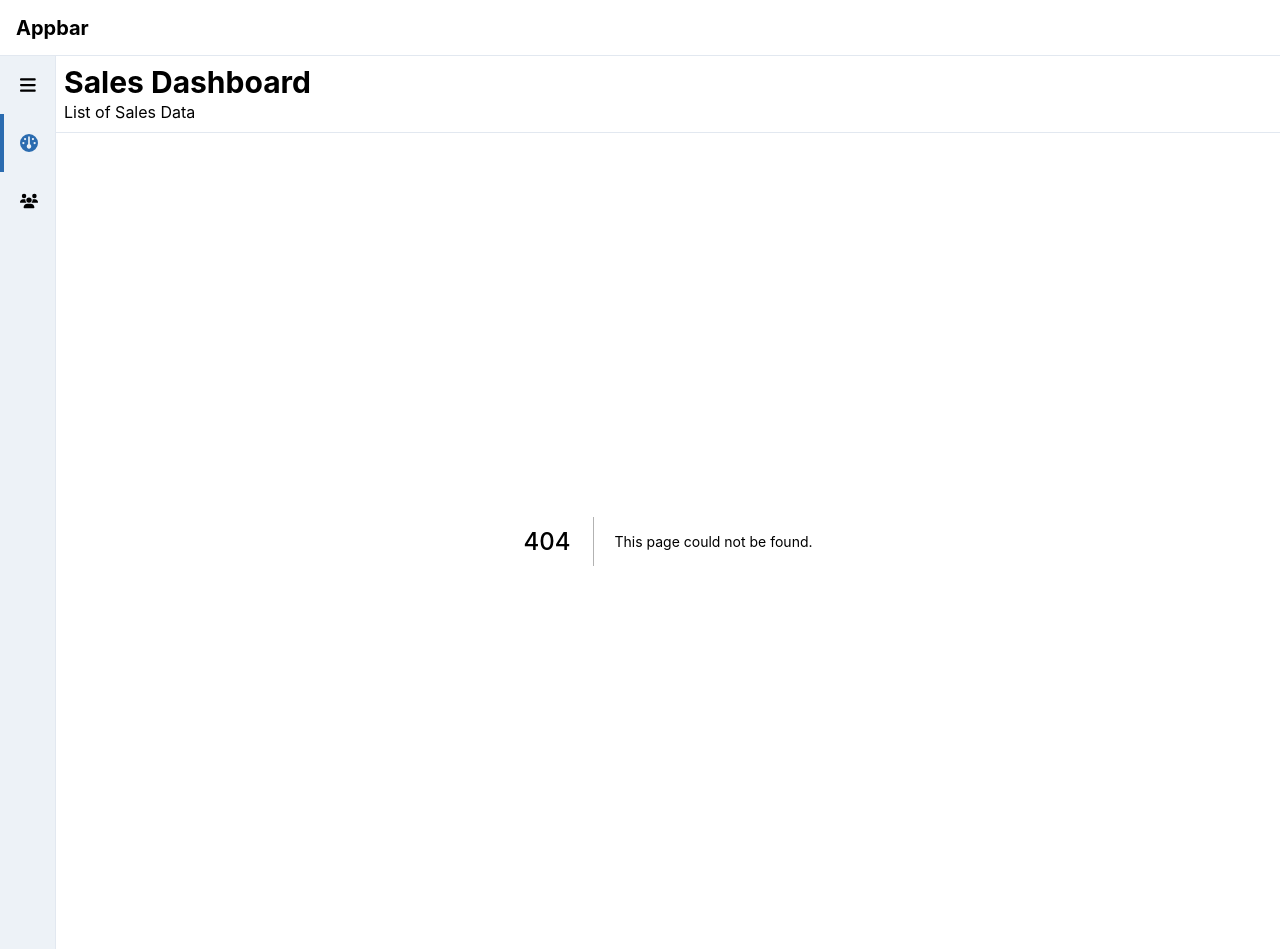
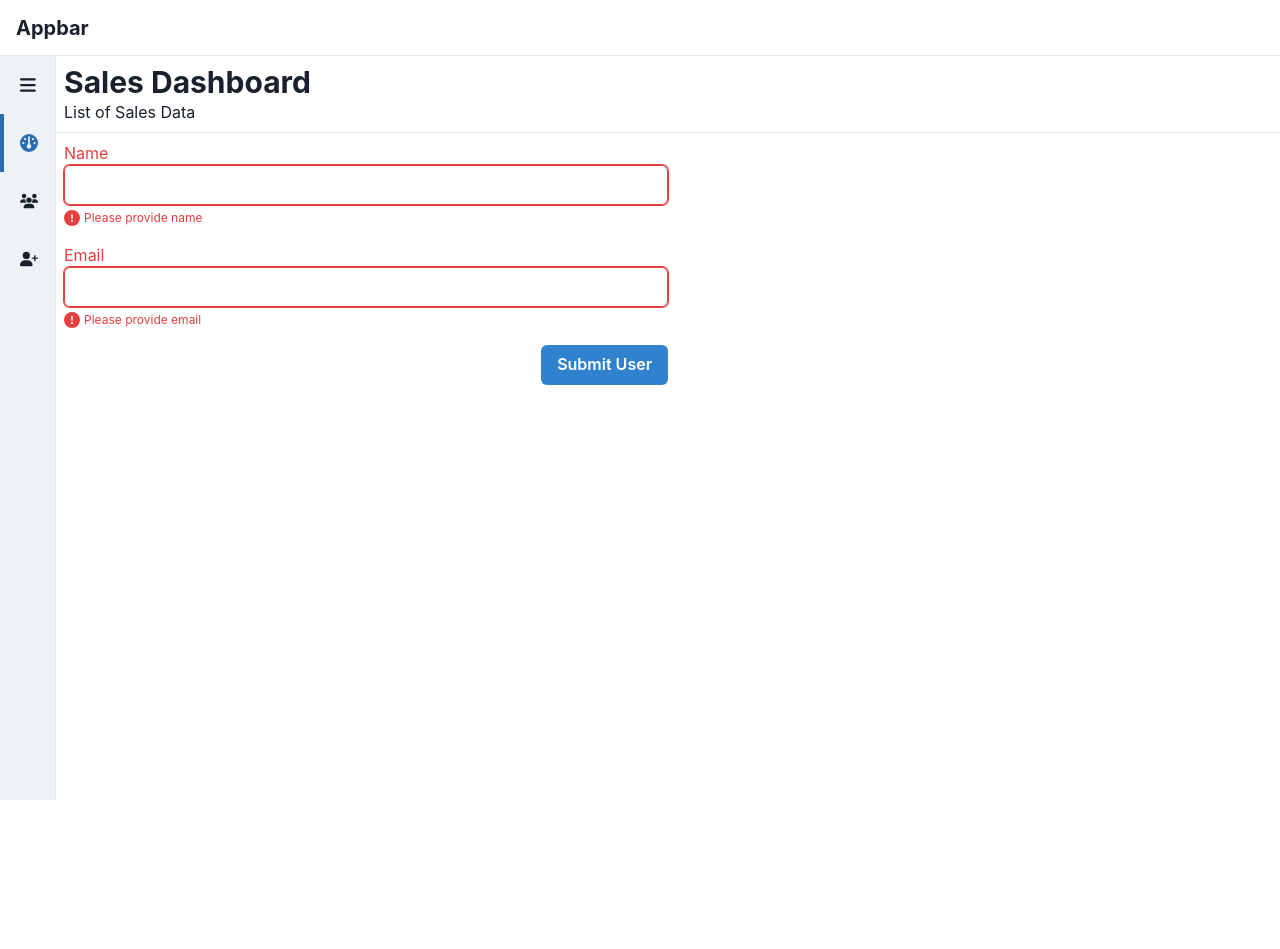
Before and after one commit to ibrahimtrg18/technical-test-delman.io-ibrahim-tarigan, a Next.js app: page /register in a window 1280 px wide. Before the commit this address had no page. After the commit the page ends 800 px from the top, so only its background shows below. Built offline with nearby package versions, Linux system fonts and the light colour scheme.

Commit message:
feature: add content for registeration user

```diff
--- a/src/apis/ApiClient.ts
+++ b/src/apis/ApiClient.ts
@@ -1,3 +1,5 @@
+import { CreateUser } from "../ts/intefaces";
+
 type Response = {
   message: string;
   data: any;
@@ -31,6 +33,27 @@ class ApiClient {
       throw err;
     }
   }
+
+  async createUser(data: CreateUser) {
+    try {
+      const res = await fetch(`${this.baseUrl}/users`, {
+        method: "POST",
+        headers: {
+          "Content-Type": "application/json",
+        },
+        body: JSON.stringify(data),
+      });
+      const resJson: Response = await res.json();
+
+      if (!res.ok) {
+        throw new Error(`user with email ${data.email} already exists`);
+      }
+
+      return resJson;
+    } catch (err: any) {
+      throw new Error(err);
+    }
+  }
 }
 
 export default ApiClient;
--- a/src/components/Layout/Layout.tsx
+++ b/src/components/Layout/Layout.tsx
@@ -48,6 +48,16 @@ const Layout: FC<LayoutProps> = (props) => {
         setMenuActive(this.title);
       },
     },
+    {
+      icon: "user-plus",
+      title: "Registration",
+      link: "/register",
+      heading: "User Registration",
+      subHeading: "Add new User",
+      onClick: function () {
+        setMenuActive(this.title);
+      },
+    },
   ];
 
   return (
--- /dev/null
+++ b/src/pages/register.tsx
@@ -0,0 +1,131 @@
+import type { NextPage } from "next";
+import Head from "next/head";
+import { Box, Button, Input, useToast } from "@chakra-ui/react";
+import * as React from "react";
+import { useForm } from "react-hook-form";
+import APIClient from "../apis/ApiClient";
+import { CreateUser, User } from "../ts/intefaces";
+
+import styles from "../styles/Register.module.css";
+import { FontAwesomeIcon } from "@fortawesome/react-fontawesome";
+import { useEffect } from "react";
+import { useRouter } from "next/router";
+
+interface HomeProps {
+  users: Array<User>;
+}
+
+type FormData = CreateUser;
+
+const Home: NextPage<HomeProps> = (props) => {
+  const {
+    register,
+    handleSubmit,
+    formState: { errors, isValid },
+    trigger,
+    watch,
+    reset,
+  } = useForm<FormData>();
+  const toast = useToast();
+  const router = useRouter();
+
+  const onSubmit = handleSubmit(async (data) => {
+    try {
+      const apiClient = new APIClient();
+
+      const user = await apiClient.createUser(data);
+
+      toast({
+        title: "Successfully add new user",
+        position: "top-right",
+        status: "success",
+        isClosable: true,
+      });
+      reset();
+      router.push("/users");
+    } catch (err: any) {
+      toast({
+        title: err.message,
+        position: "top-right",
+        status: "error",
+        isClosable: true,
+      });
+    }
+  });
+
+  const name = watch("name");
+  const email = watch("email");
+
+  useEffect(() => {
+    trigger(["name", "email"]);
+  }, [name, email]);
+
+  return (
+    <Box>
+      <Head>
+        <title>Dashboard | List of Users</title>
+      </Head>
+      <Box width="50%">
+        <form onSubmit={onSubmit} className={styles.form}>
+          <Box marginBottom={4}>
+            <Box as="label" color={errors.name ? "red.500" : "black"}>
+              Name
+              <Input
+                type="text"
+                isInvalid={Boolean(errors.name)}
+                color="black"
+                {...register("name", { required: "Please provide name" })}
+              />
+            </Box>
+            {errors.name && (
+              <Box
+                display="flex"
+                alignItems="center"
+                marginTop="0.25rem"
+                color="red.500"
+              >
+                <FontAwesomeIcon icon="circle-exclamation" />
+                <span className={styles.error}>
+                  {errors.name && errors.name?.message}
+                </span>
+              </Box>
+            )}
+          </Box>
+          <Box marginBottom={4}>
+            <Box as="label" color={errors.email ? "red.500" : "black"}>
+              Email
+              <Input
+                type="text"
+                color="black"
+                isInvalid={Boolean(errors.email)}
+                {...register("email", {
+                  required: "Please provide email",
+                  pattern: {
+                    value: /^[A-Z0-9._%+-]+@[A-Z0-9.-]+\.[A-Z]{2,}$/i,
+                    message: "Please provide a valid email",
+                  },
+                })}
+              />
+            </Box>
+            {errors.email && (
+              <Box
+                display="flex"
+                alignItems="center"
+                marginTop="0.25rem"
+                color="red.500"
+              >
+                <FontAwesomeIcon icon="circle-exclamation" />
+                <span className={styles.error}>{errors.email?.message}</span>
+              </Box>
+            )}
+          </Box>
+          <Button type="submit" disabled={!isValid} colorScheme="blue">
+            Submit User
+          </Button>
+        </form>
+      </Box>
+    </Box>
+  );
+};
+
+export default Home;
--- a/src/styles/Register.module.css
+++ b/src/styles/Register.module.css
@@ -0,0 +1,15 @@
+.error {
+  margin-left: 0.25rem;
+  font-size: 0.75rem;
+}
+
+.form button {
+  display: block;
+  margin-left: auto;
+}
+
+.form button:hover,
+.form button:disabled,
+.form button:hover:disabled {
+  background-color: #d0d6dc;
+}
--- a/src/ts/intefaces.ts
+++ b/src/ts/intefaces.ts
@@ -40,3 +40,8 @@ export interface User {
   app_version: string;
   timezone: string;
 }
+
+export interface CreateUser {
+  name: string;
+  email: string;
+}
```
